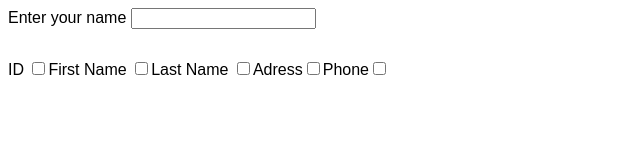
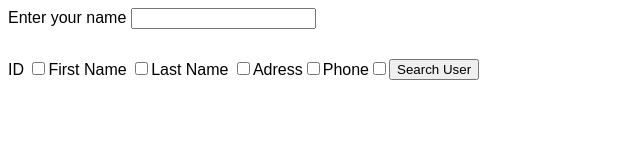
Before and after one commit to isItNecessary/jquery-selective-search, a plain HTML site: page index.html in a window 1280 px wide. Shown: the whole page, without its empty margins (0-640 px from the left). Drawn offline with Linux system fonts and the light colour scheme.

Commit message:
feat:added a search button

```diff
--- a/index.html
+++ b/index.html
@@ -28,6 +28,7 @@
          <div class="phone-check-box">
             Phone<input type="checkbox" name="phone" id="phone ">
          </div>
+         <button id="#search">Search User</button>
 
     </div>
 
```
